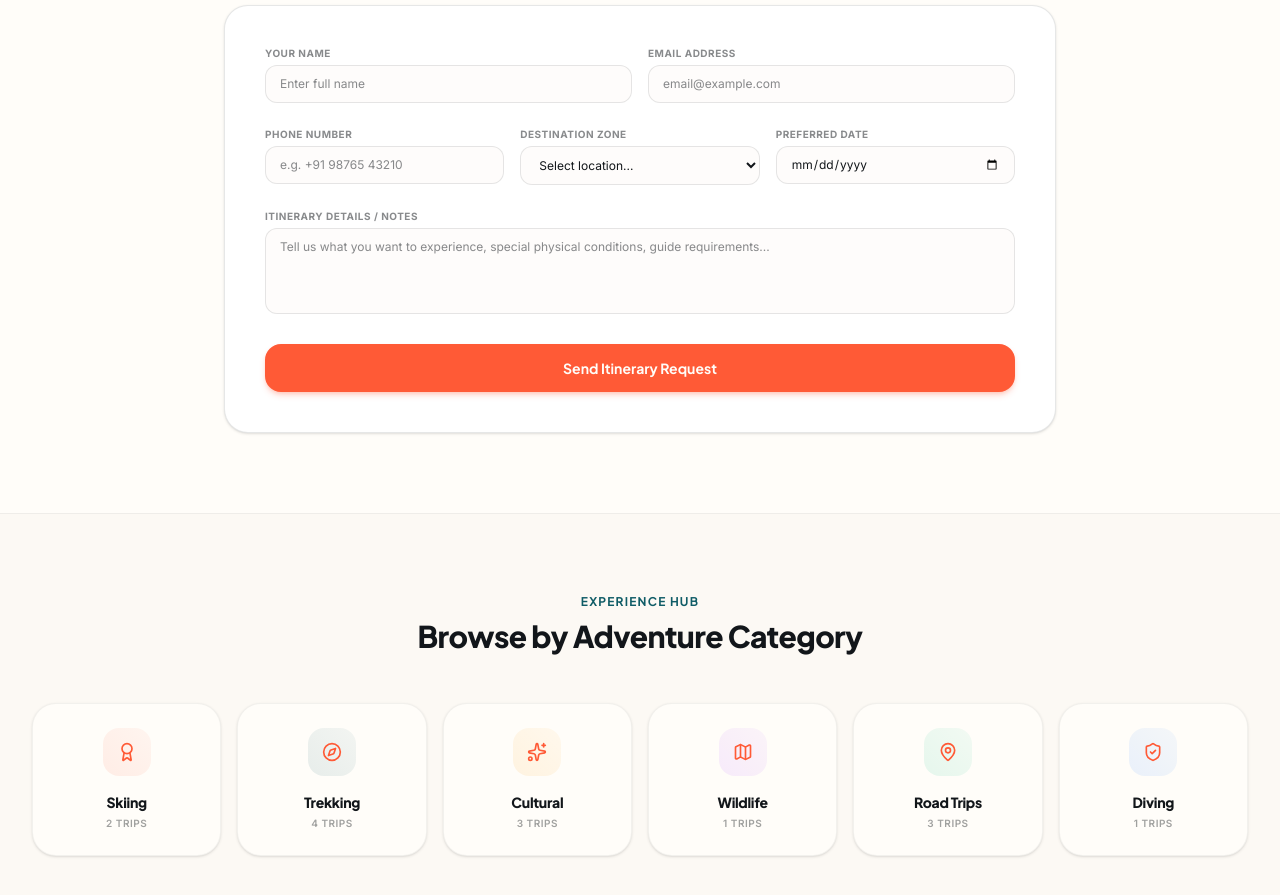
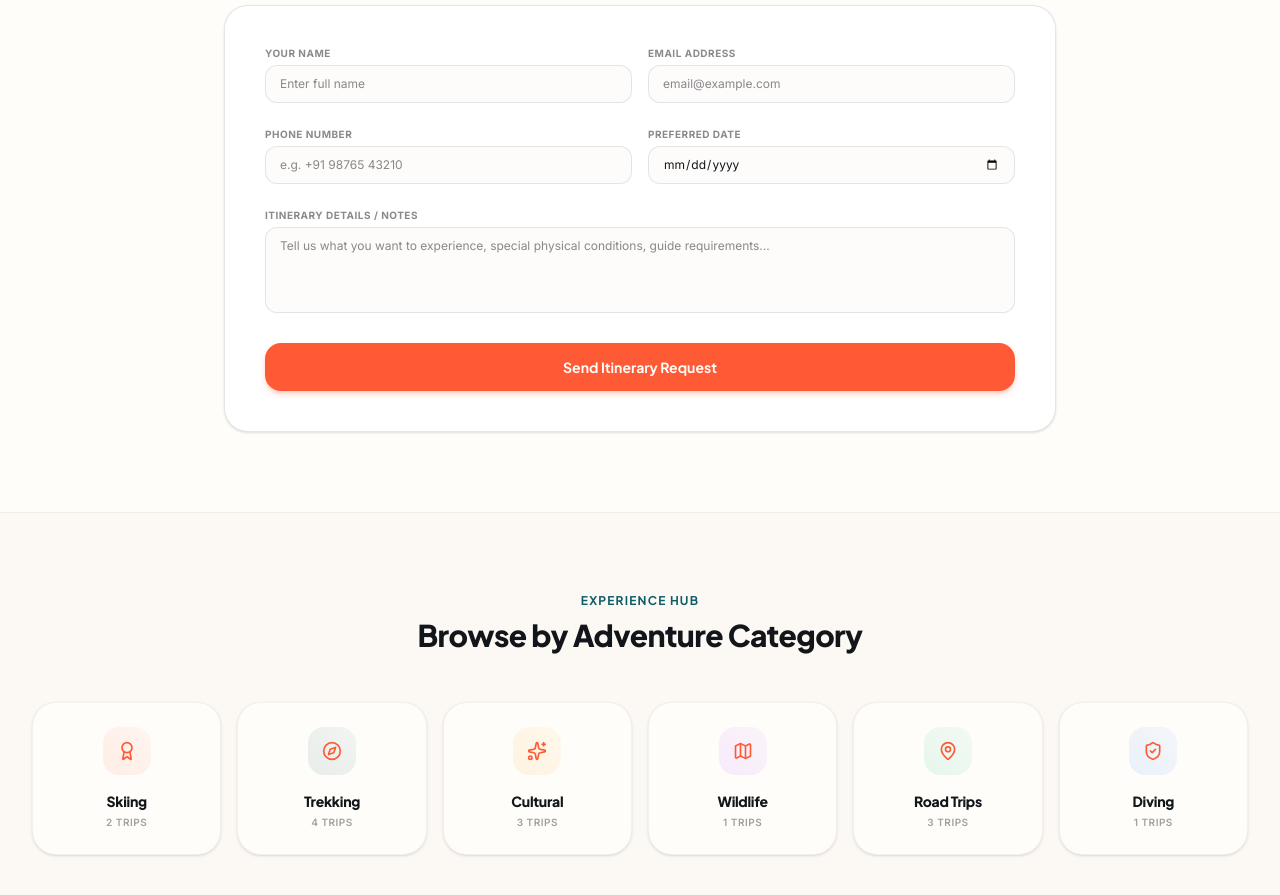
Before and after one commit to tarundutta499-tech/travel-agent-portal, a Next.js app: page / in a window 1280 px wide. Shown: the part 1380-2275 px from the top of the page. Built offline with nearby package versions, Linux system fonts and the light colour scheme; no server answers; the database is empty.

Commit message:
UI: Remove Destination Zone dropdown from custom itinerary lead capture form

```diff
--- a/src/app/page.tsx
+++ b/src/app/page.tsx
@@ -115,7 +115,7 @@ export default function HomePage() {
     name: '',
     email: '',
     phone: '',
-    destination: '',
+    destination: 'Kashmir',
     date: '',
     guests: '2',
     notes: '',
@@ -158,7 +158,7 @@ export default function HomePage() {
           name: '',
           email: '',
           phone: '',
-          destination: '',
+          destination: 'Kashmir',
           date: '',
           guests: '2',
           notes: '',
@@ -555,7 +555,7 @@ export default function HomePage() {
                   </div>
                 </div>
 
-                <div className="grid grid-cols-1 md:grid-cols-3 gap-4">
+                <div className="grid grid-cols-1 md:grid-cols-2 gap-4">
                   <div>
                     <label className="block text-[10px] font-bold text-obsidian/50 uppercase tracking-wider mb-1">Phone Number</label>
                     <input
@@ -566,21 +566,6 @@ export default function HomePage() {
                       className="w-full px-3.5 py-2.5 bg-sand/30 border border-obsidian/10 text-xs text-obsidian rounded-xl outline-none focus:bg-white focus:border-primary"
                       required
                     />
-                  </div>
-                  <div>
-                    <label className="block text-[10px] font-bold text-obsidian/50 uppercase tracking-wider mb-1">Destination Zone</label>
-                    <select
-                      value={itineraryForm.destination}
-                      onChange={e => setItineraryForm({ ...itineraryForm, destination: e.target.value })}
-                      className="w-full px-3.5 py-2.5 bg-sand/30 border border-obsidian/10 text-xs text-obsidian rounded-xl outline-none focus:bg-white focus:border-primary cursor-pointer"
-                    >
-                      <option value="">Select location...</option>
-                      <option value="Gulmarg">Gulmarg</option>
-                      <option value="Srinagar">Srinagar</option>
-                      <option value="Sonamarg">Sonamarg</option>
-                      <option value="Pahalgam">Pahalgam</option>
-                      <option value="Gurez Valley">Gurez Valley</option>
-                    </select>
                   </div>
                   <div>
                     <label className="block text-[10px] font-bold text-obsidian/50 uppercase tracking-wider mb-1">Preferred Date</label>
```
